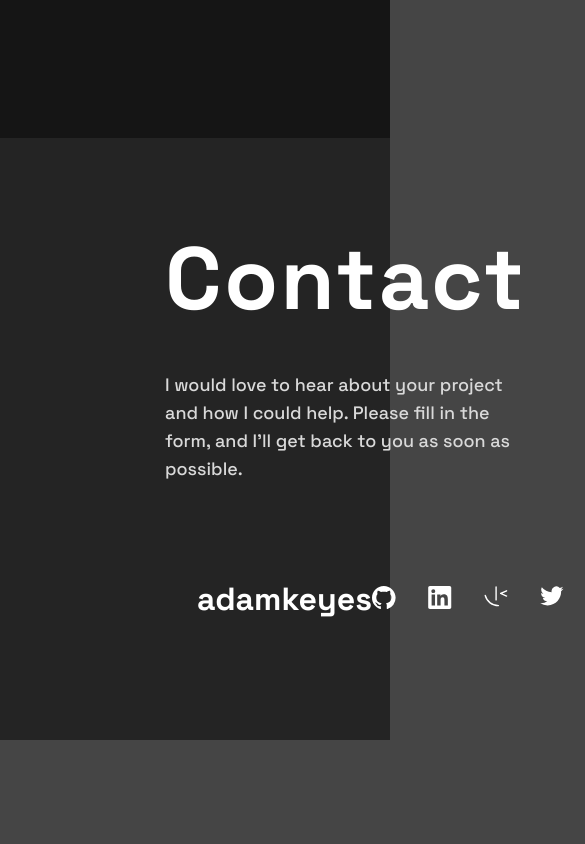
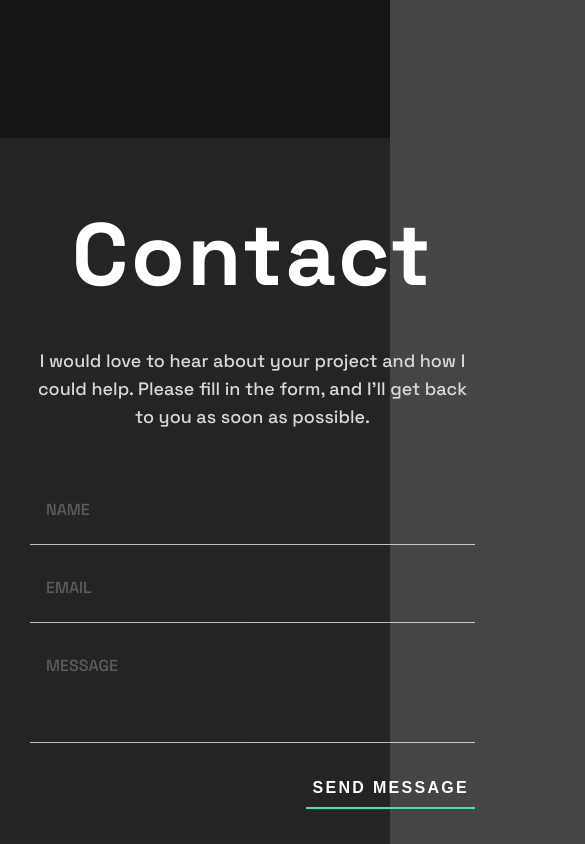
Before and after one commit to jakegodsall/developer-portfolio-frontend, a React (Vite) app: page / in a window 390 px wide. Shown: the part 2660-3504 px from the top of the page, 585 px wide, since content can reach past the window. Before the commit the page ends 3400 px from the top, so only its background shows below. Built offline with nearby package versions, Linux system fonts and the light colour scheme.

Commit message:
added tablet responsive layout to Footer component

```diff
--- a/src/components/Footer/Footer.module.scss
+++ b/src/components/Footer/Footer.module.scss
@@ -2,12 +2,25 @@
     background-color: hsla(0, 0%, 14%, 1);
     padding: 8.4rem 16.5rem 9.2rem;
 
+    @media only screen and (max-width: 1000px) {
+        padding: 6rem 3rem 4rem;
+    }
+
     &_topRow {
+        margin-inline: auto;
         display: flex;
         flex-direction: row;
         align-items: flex-start;
         justify-content: space-between;
-        gap: 22rem;
+        gap: 5rem;
+
+        @media only screen and (max-width: 1000px) {
+            flex-direction: column;
+            align-items: center;
+            text-align: center;
+            width: 44.5rem;
+            margin-bottom: 9.2rem;
+        }
     }
 
     &_textContent {
--- a/src/components/Form/Form.module.scss
+++ b/src/components/Form/Form.module.scss
@@ -2,7 +2,7 @@
 $color-failure: #ff6f5b;
 
 .form {
-    max-width: 44.5rem;
+    width: 44.5rem;
     display: flex;
     flex-direction: column;
     gap: 3.2rem;
```
